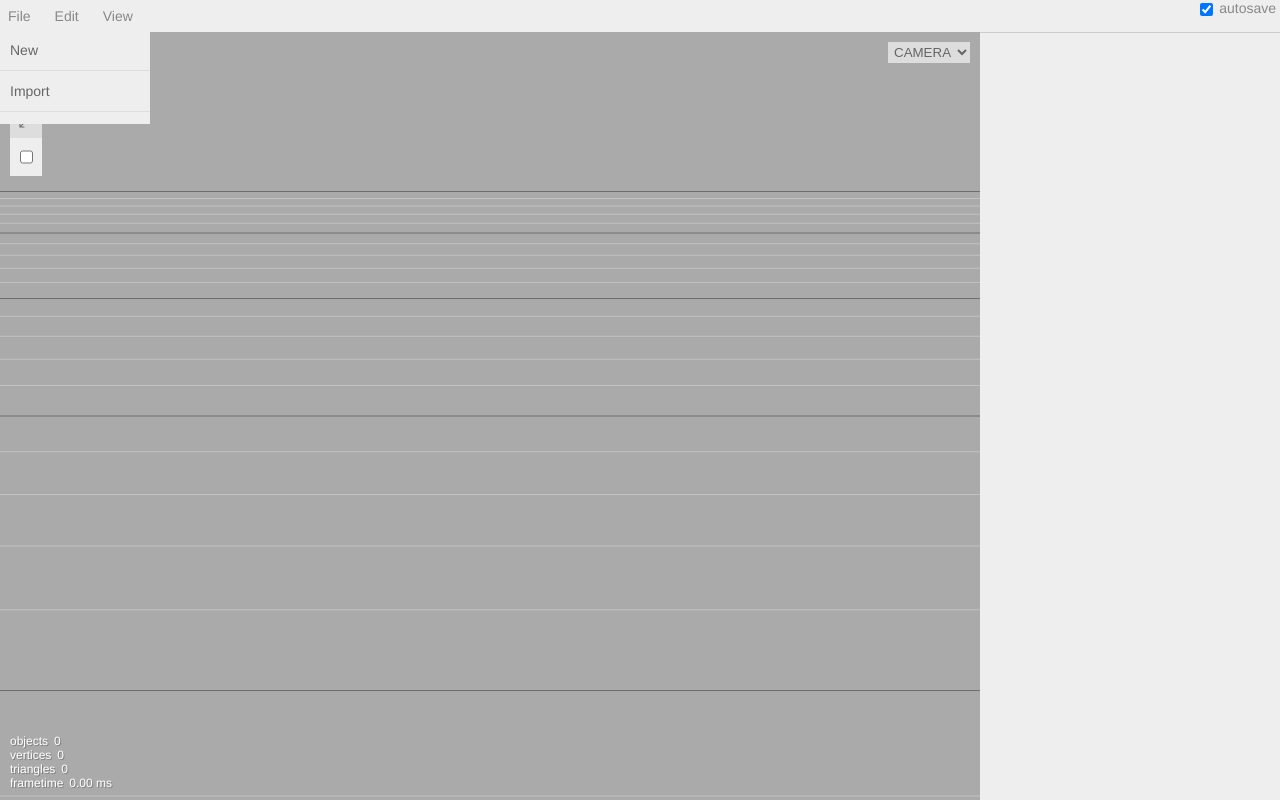
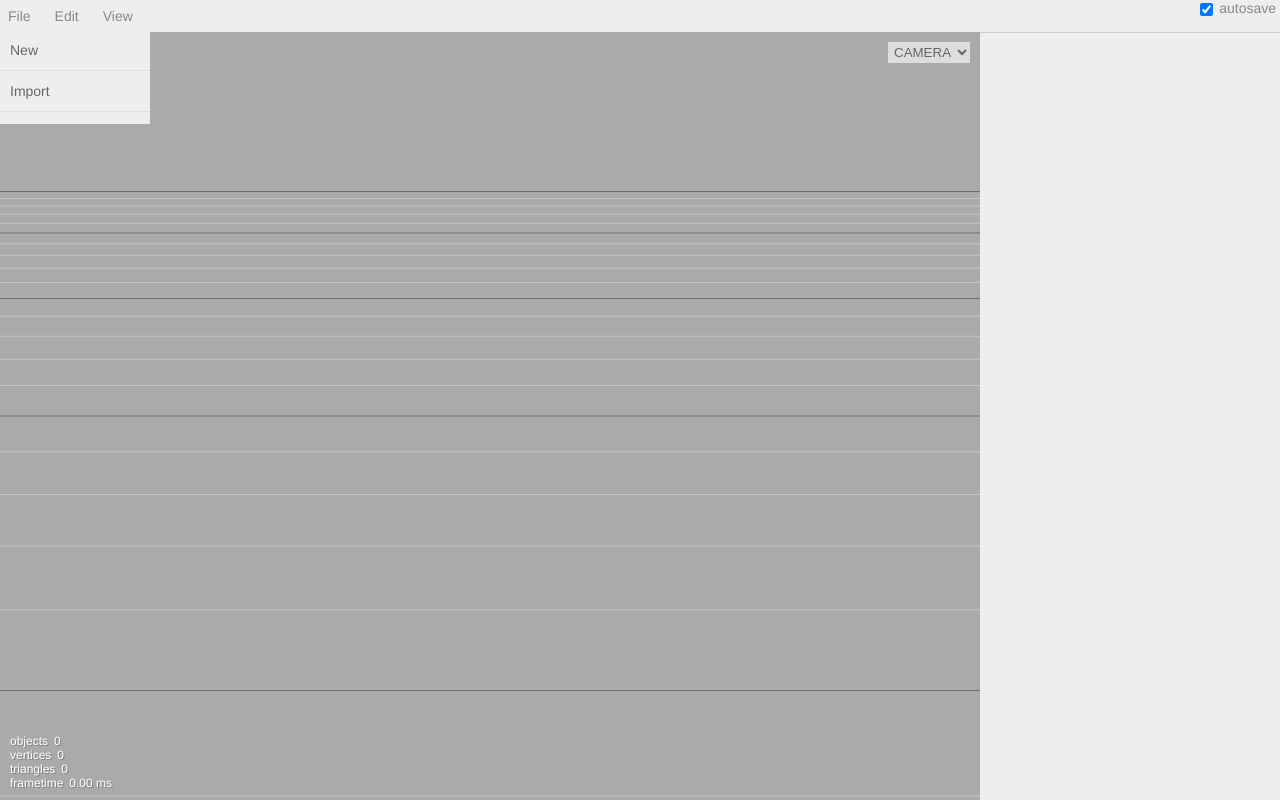
Before and after one commit to ChowBu/openannotater, a website: page index.html in a window 1280 px wide. Drawn offline with nearby package versions, Linux system fonts and the light colour scheme.

Commit message:
remove ToolBar

```diff
--- a/index.html
+++ b/index.html
@@ -30,7 +30,6 @@
 
 			import { Editor } from './js/Editor.js';
 			import { Viewport } from './js/Viewport.js';
-			import { Toolbar } from './js/Toolbar.js';
 			import { Sidebar } from './js/Sidebar.js';
 			import { Menubar } from './js/Menubar.js';
 			import { Resizer } from './js/Resizer.js';
@@ -53,11 +52,6 @@
 
 			const viewport = new Viewport( editor );
 			document.body.appendChild( viewport.dom );
-
-			const toolbar = new Toolbar( editor );
-			document.body.appendChild( toolbar.dom );
-
-
 
 			const sidebar = new Sidebar( editor );
 			document.body.appendChild( sidebar.dom );
--- a/js/Toolbar.js
+++ /dev/null
@@ -1,84 +0,0 @@
-import { UIPanel, UIButton, UICheckbox } from './libs/ui.js';
-
-function Toolbar( editor ) {
-
-	const signals = editor.signals;
-	const strings = editor.strings;
-
-	const container = new UIPanel();
-	container.setId( 'toolbar' );
-
-	// translate / rotate / scale
-
-	const translateIcon = document.createElement( 'img' );
-	translateIcon.title = strings.getKey( 'toolbar/translate' );
-	translateIcon.src = 'images/translate.svg';
-
-	const translate = new UIButton();
-	translate.dom.className = 'Button selected';
-	translate.dom.appendChild( translateIcon );
-	translate.onClick( function () {
-
-		signals.transformModeChanged.dispatch( 'translate' );
-
-	} );
-	container.add( translate );
-
-	const rotateIcon = document.createElement( 'img' );
-	rotateIcon.title = strings.getKey( 'toolbar/rotate' );
-	rotateIcon.src = 'images/rotate.svg';
-
-	const rotate = new UIButton();
-	rotate.dom.appendChild( rotateIcon );
-	rotate.onClick( function () {
-
-		signals.transformModeChanged.dispatch( 'rotate' );
-
-	} );
-	container.add( rotate );
-
-	const scaleIcon = document.createElement( 'img' );
-	scaleIcon.title = strings.getKey( 'toolbar/scale' );
-	scaleIcon.src = 'images/scale.svg';
-
-	const scale = new UIButton();
-	scale.dom.appendChild( scaleIcon );
-	scale.onClick( function () {
-
-		signals.transformModeChanged.dispatch( 'scale' );
-
-	} );
-	container.add( scale );
-
-	const local = new UICheckbox( false );
-	local.dom.title = strings.getKey( 'toolbar/local' );
-	local.onChange( function () {
-
-		signals.spaceChanged.dispatch( this.getValue() === true ? 'local' : 'world' );
-
-	} );
-	container.add( local );
-
-	//
-
-	signals.transformModeChanged.add( function ( mode ) {
-
-		translate.dom.classList.remove( 'selected' );
-		rotate.dom.classList.remove( 'selected' );
-		scale.dom.classList.remove( 'selected' );
-
-		switch ( mode ) {
-
-			case 'translate': translate.dom.classList.add( 'selected' ); break;
-			case 'rotate': rotate.dom.classList.add( 'selected' ); break;
-			case 'scale': scale.dom.classList.add( 'selected' ); break;
-
-		}
-
-	} );
-
-	return container;
-
-}
-
-export { Toolbar };
```
